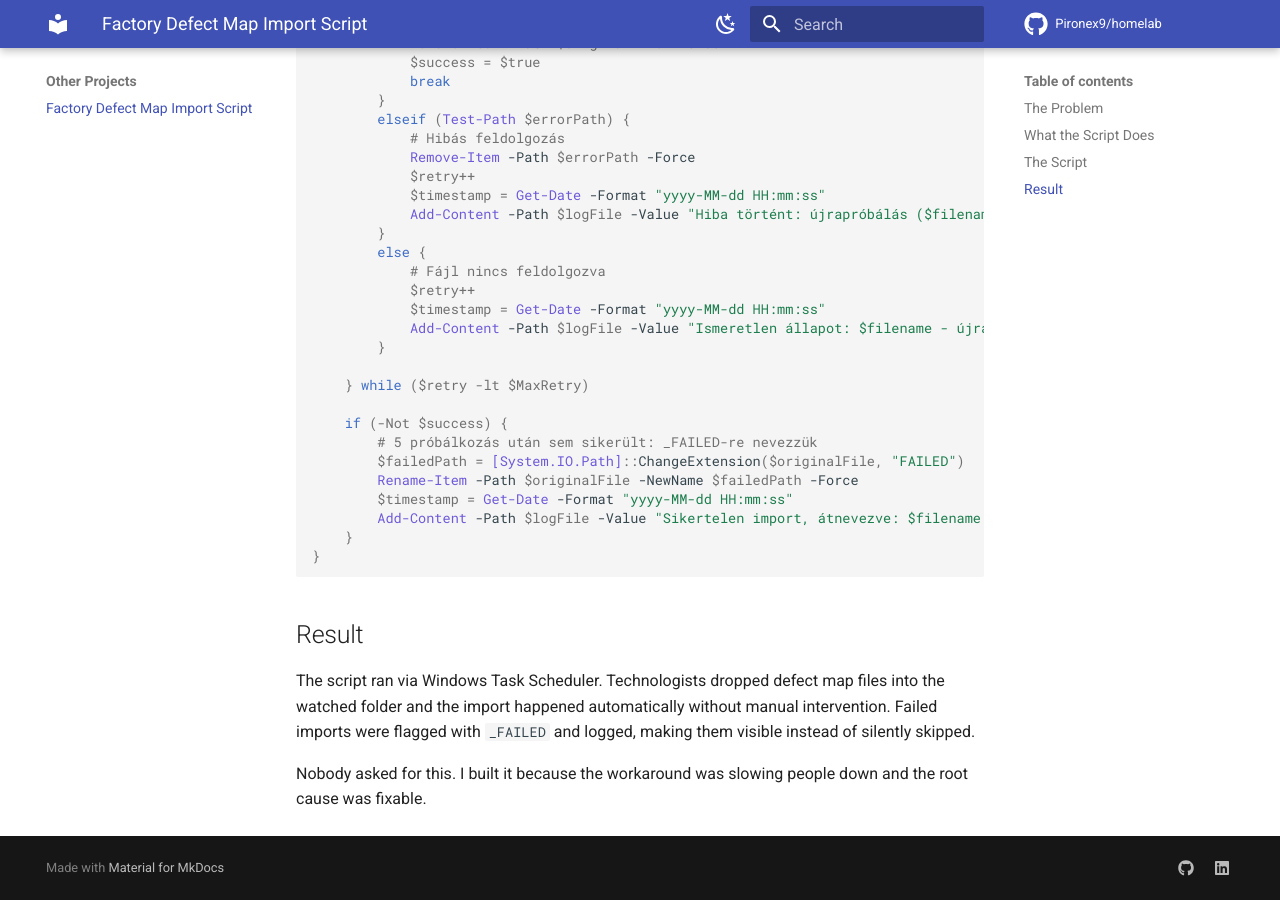
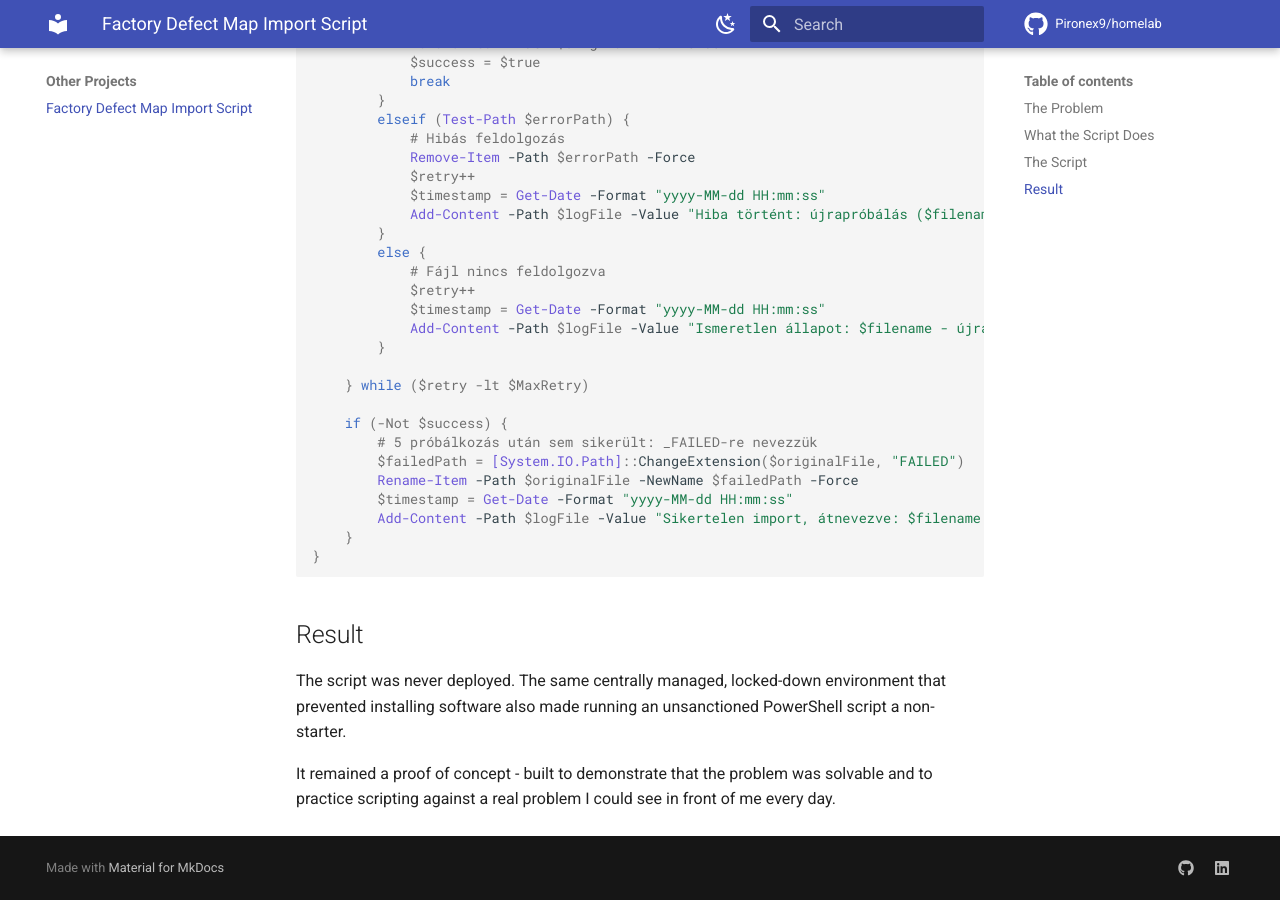
Before and after one commit to Pironex9/homelab, an MkDocs documentation site: the page built from docs/other/factory-copy-script.md, in a window 1280 px wide and 900 px high, scrolled down 1758 px. Built offline with MkDocs 1.6.1 and Material for MkDocs 9.7.7, drawn with Linux system fonts in a browser that asks for light colours; comment, search, counter and statistics services are not loaded.

Commit message:
Correct factory script outcome: was a proof of concept, never deployed

```diff
--- a/docs/other/factory-copy-script.md
+++ b/docs/other/factory-copy-script.md
@@ -93,6 +93,6 @@ Get-ChildItem -Path $sourceDir -Filter *.csv | ForEach-Object {
 
 ## Result
 
-The script ran via Windows Task Scheduler. Technologists dropped defect map files into the watched folder and the import happened automatically without manual intervention. Failed imports were flagged with `_FAILED` and logged, making them visible instead of silently skipped.
+The script was never deployed. The same centrally managed, locked-down environment that prevented installing software also made running an unsanctioned PowerShell script a non-starter.
 
-Nobody asked for this. I built it because the workaround was slowing people down and the root cause was fixable.
+It remained a proof of concept - built to demonstrate that the problem was solvable and to practice scripting against a real problem I could see in front of me every day.
```
